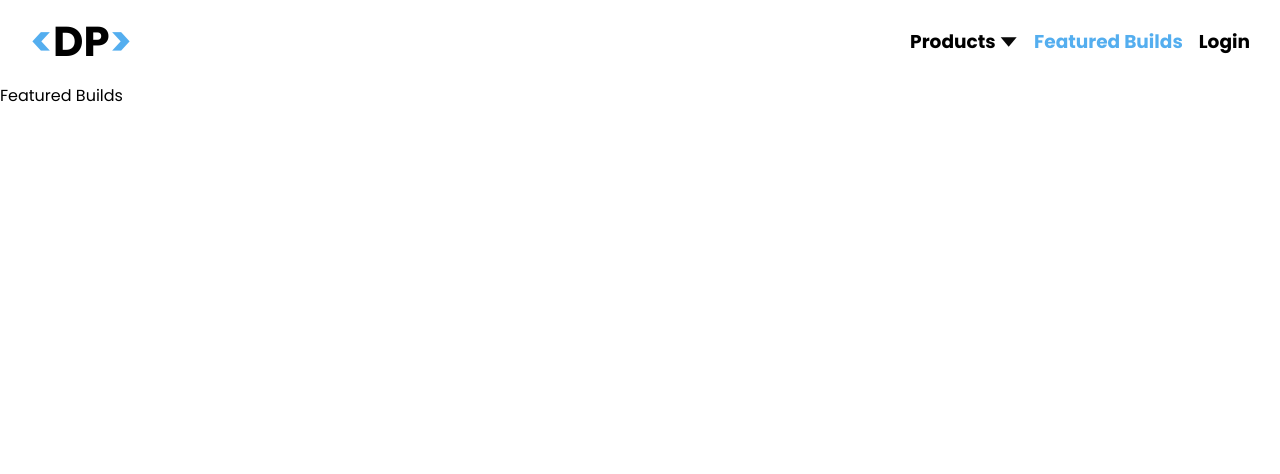
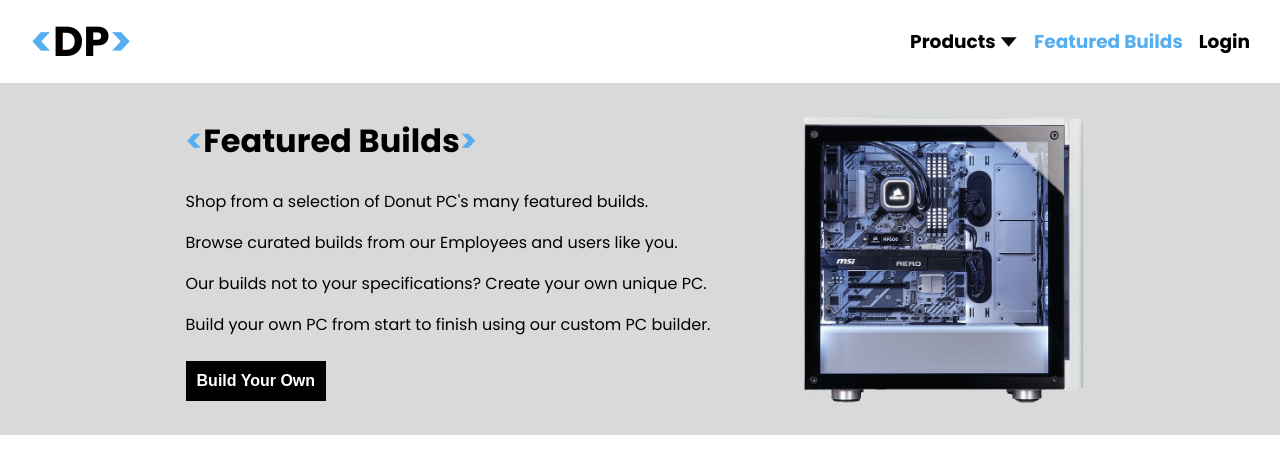
Before and after one commit to brandonlam4237/CSC322_Project, a React (Create React App) app in the folder client/: page /builds in a window 1280 px wide. Shown: the top 474 px of the page. Built offline with nearby package versions, Linux system fonts and the light colour scheme; no server answers.

Commit message:
feat: add featured build page intro banner

```diff
--- a/client/src/pages/Builds.tsx
+++ b/client/src/pages/Builds.tsx
@@ -1,5 +1,51 @@
+import { useEffect, useState } from "react";
+import apiClient from "src/services/apiClient";
+import "../scss/builds.scss";
+import Button from "src/components/Button";
+import { Link } from "react-router-dom";
+import pc_img from "../assets/images/pc.png";
+
 function Builds() {
-  return <div>Featured Builds</div>;
+  const [builds, setBuilds] = useState<any[]>([]);
+
+  useEffect(() => {
+    fetchBuilds();
+  }, []);
+
+  async function fetchBuilds() {
+    const res = await apiClient.getAllBuilds();
+    setBuilds(res);
+    console.log(res);
+  }
+
+  return (
+    <main className="builds">
+      <div className="builds__banner">
+        <div className="builds__banner-container">
+          <div className="builds__title">
+            <p style={{ color: "#54aeef" }}>{"<"}</p>
+            <p>Featured Builds</p>
+            <p style={{ color: "#54aeef" }}>{">"}</p>
+          </div>
+          <div className="builds__banner-desc">
+            <p>Shop from a selection of Donut PC's many featured builds.</p>
+            <p>Browse curated builds from our Employees and users like you.</p>
+            <p>
+              Our builds not to your specifications? Create your own unique PC.
+            </p>
+            <p>
+              Build your own PC from start to finish using our custom PC
+              builder.
+            </p>
+          </div>
+          <Link to="/mybuild" className="builds__mybuild-btn">
+            <Button className="black-primary">Build Your Own</Button>
+          </Link>
+        </div>
+        <img className="builds__banner-img" src={pc_img} />
+      </div>
+    </main>
+  );
 }
 
 export default Builds;
--- /dev/null
+++ b/client/src/scss/builds.scss
@@ -0,0 +1,37 @@
+@import "colors";
+
+.builds {
+  &__title {
+    display: flex;
+    font-weight: bold;
+    font-size: 2rem;
+    margin-top: -2rem;
+    margin-bottom: -2rem;
+  }
+
+  &__banner {
+    background-color: $dark-gray;
+    padding: 1rem;
+    display: flex;
+    justify-content: center;
+    align-items: center;
+    gap: 5rem;
+  }
+
+  &__banner-container {
+    display: flex;
+    flex-direction: column;
+    gap: 0.5rem;
+  }
+
+  &__banner_desc {
+  }
+
+  &__banner-img {
+    height: 20rem;
+  }
+
+  &__mybuild-btn {
+    width: 9rem;
+  }
+}
```
